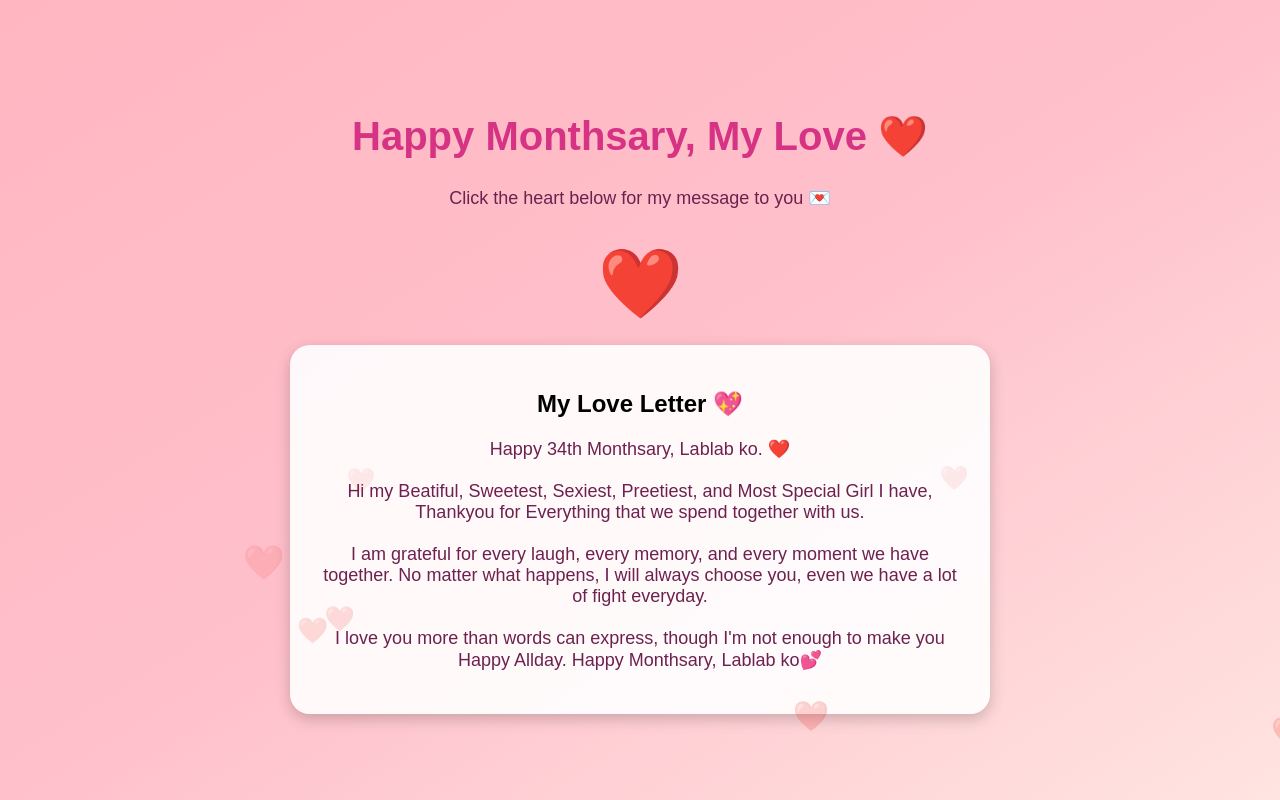
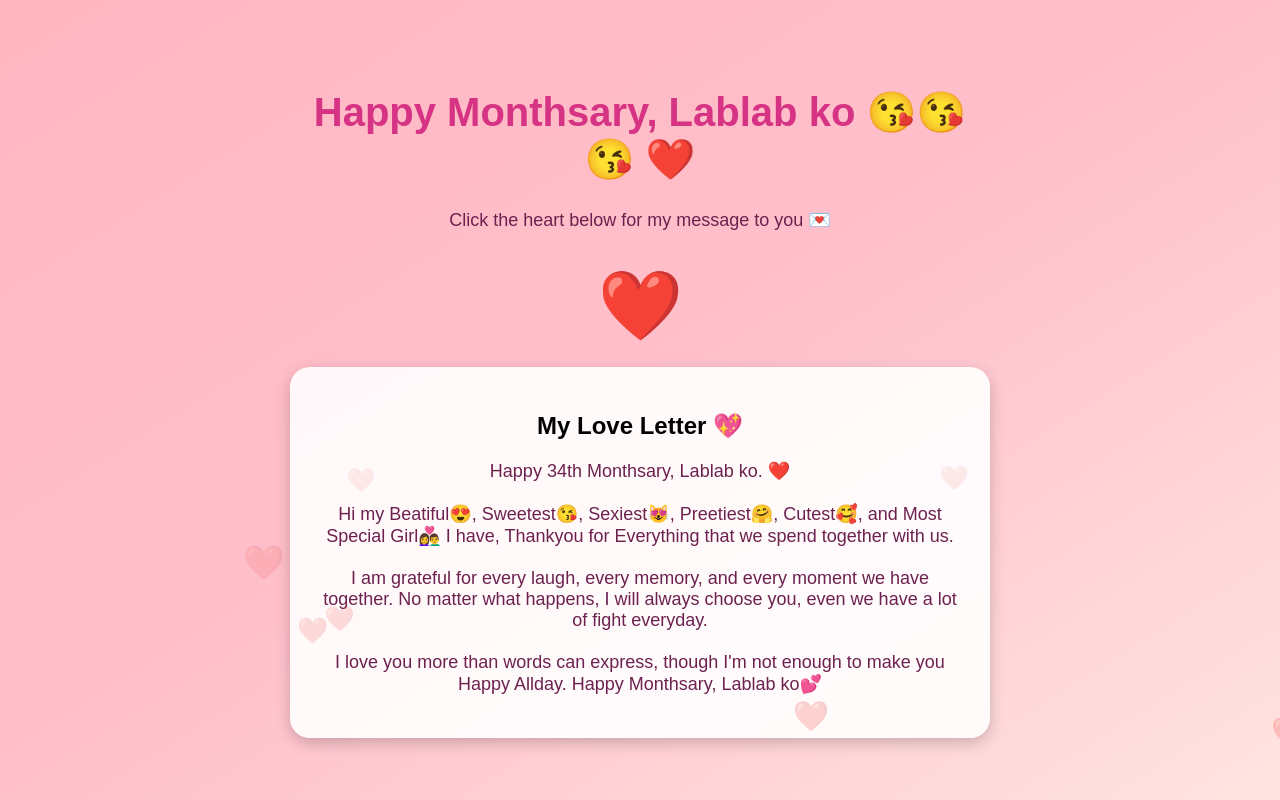
Before and after one commit to Pongpong007/Lablabko, a plain HTML site: page index.html in a window 1280 px wide. Both pictures are taken after a click on the button "❤️". Shown: the top 800 px of the page. Drawn offline with Linux system fonts and the light colour scheme.

Commit message:
Update index.html

```diff
--- a/index.html
+++ b/index.html
@@ -84,7 +84,7 @@
 <body>
 
     <div class="container">
-        <h1>Happy Monthsary, My Love ❤️</h1>
+        <h1>Happy Monthsary, Lablab ko 😘😘😘 ❤️</h1>
         <p>Click the heart below for my message to you 💌</p>
 
         <button class="heart-btn" onclick="showLetter()">❤️</button>
@@ -93,7 +93,7 @@
             <h2>My Love Letter 💖</h2>
             <p>
              Happy 34th Monthsary, Lablab ko. ❤️ <br><br>
-             Hi my Beatiful, Sweetest, Sexiest, Preetiest, and Most Special Girl I have, Thankyou for Everything that we spend together with us.
+             Hi my Beatiful😍, Sweetest😘, Sexiest😻, Preetiest🤗, Cutest🥰, and Most Special Girl👩‍❤️‍👨 I have, Thankyou for Everything that we spend together with us.
                 <br><br>
                 I am grateful for every laugh, every memory, and every moment we have together.
                 No matter what happens, I will always choose you, even we have a lot of fight everyday.
```
